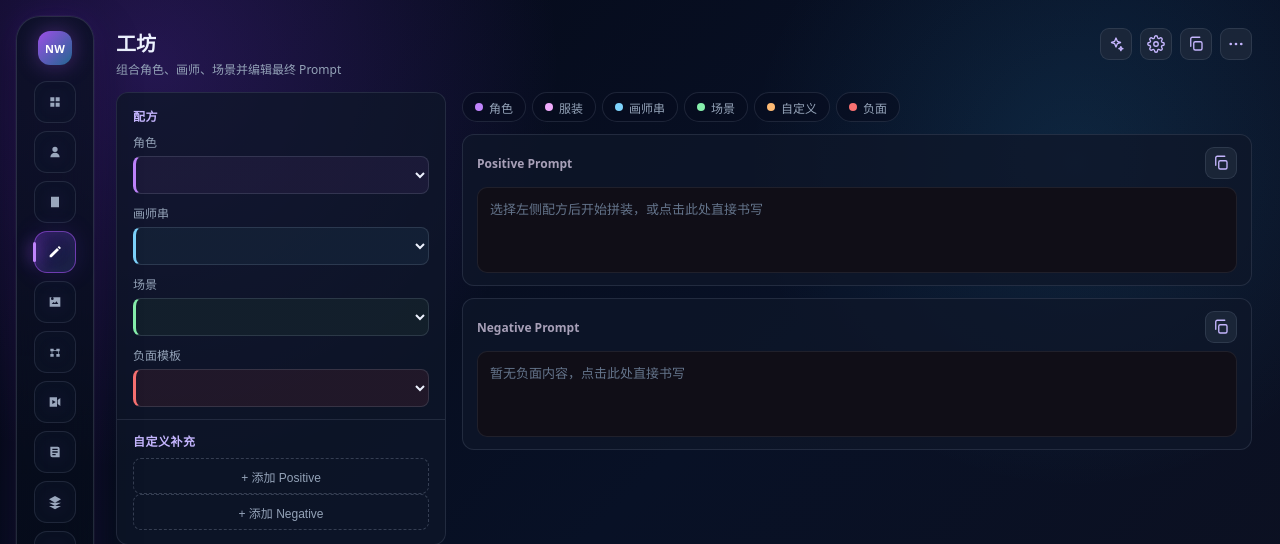
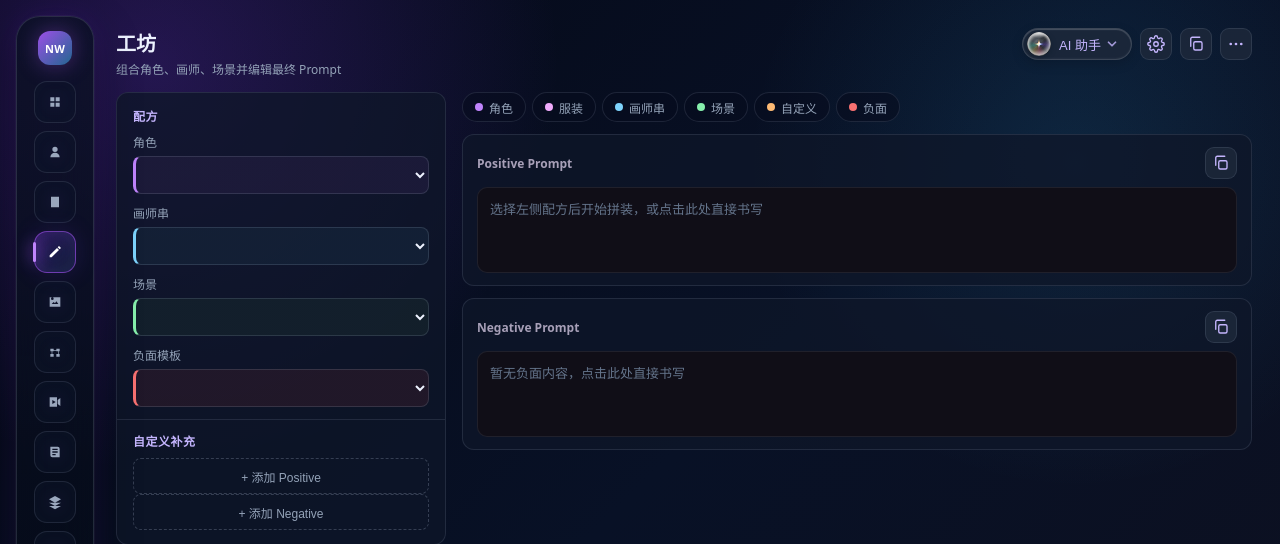
Before and after one commit to JadeCake5/night-wardrobe, a FastAPI app: page /workshop in a window 1280 px wide. Shown: the top 544 px of the page. Run offline with FastAPI, Linux system fonts and the light colour scheme; data comes from the database, SQL or seed files in the repository; data that the repository does not hold is empty; style sheets or scripts are compiled from the project's sources; some libraries are stand-ins or nearby versions.

Commit message:
chore: 发布 v1.24.7

```diff
--- a/tag_manager/app.py
+++ b/tag_manager/app.py
@@ -57,7 +57,7 @@ from .workflows import WORKFLOW_DIR, WORKFLOW_EXTENSIONS, export_workflows_zip,
 
 DEV_MODE = os.environ.get("WARDROBE_DEV", "").lower() in ("1", "true", "yes")
 
-app = FastAPI(title="夜之主衣柜", version="1.24.6")
+app = FastAPI(title="夜之主衣柜", version="1.24.7")
 app.include_router(tag_api_router)
 app.include_router(video_decrypt_router)
 app.include_router(lora_router)
--- a/tag_manager/static/style.css
+++ b/tag_manager/static/style.css
@@ -690,7 +690,7 @@
 /* 工坊工具栏纯图标按钮：沿用图库 .icon-btn 视觉（v1.20.0） */
 .ws-header-actions .icon-btn, .ws-editor-actions .icon-btn { display: inline-flex; align-items: center; justify-content: center; width: 32px; height: 32px; min-height: 32px; padding: 0; border: 1px solid var(--line); border-radius: 9px; background: rgba(30,41,59,.82); color: #c4b5fd; cursor: pointer; transition: background .15s, border-color .15s, color .15s; box-shadow: none; }
 .ws-header-actions .icon-btn:hover, .ws-editor-actions .icon-btn:hover { background: rgba(76,29,149,.55); border-color: var(--line-hot); color: #f5f3ff; }
-.ws-copilot-btn { color: #d8b4fe; border-color: rgba(168,85,247,.4); }
+
 
 /* 主布局：配方区 + Prompt 工作区；Copilot 打开时在同一 flex 行停靠，不覆盖 */
 .ws-workbench { display: flex; align-items: stretch; gap: 0; min-height: calc(100vh - 108px); }
@@ -813,7 +813,7 @@
 .ws-copilot-resizer:hover, .ws-workbench.is-resizing .ws-copilot-resizer { background: linear-gradient(90deg, transparent, rgba(168,85,247,.28)); }
 .ws-copilot-resizer[hidden] { display: none; }
 .ws-copilot-mask { display: none; }
-.ws-copilot-btn[aria-pressed="true"] { background: rgba(124,58,237,.28); color: #e9d5ff; border-color: rgba(168,85,247,.48); }
+.copilot-sparkle-btn[aria-pressed="true"] { background: rgba(124,58,237,.28); border-color: rgba(168,85,247,.48); }
 
 /* 输入区压低 + 顶部留白收紧，把空间让给消息列表（Island 构建产物 copilot.css 的作用域覆盖，选择器优先级更高） */
 .ws-copilot-pane #workshop-copilot-root textarea[data-copilot-input] { min-height: 60px; max-height: 150px; padding-top: 8px; padding-bottom: 4px; }
@@ -1020,3 +1020,141 @@
 .icon-menu button:hover { background: rgba(76, 29, 149, .45); transform: none; box-shadow: none; }
 .icon-menu button.danger { color: #fda4af; }
 .icon-menu button.danger:hover { background: rgba(159, 18, 57, .38); transform: none; box-shadow: none; }
+
+/* Sparkle Copilot Button */
+.copilot-sparkle-btn {
+  position: relative;
+  display: inline-flex;
+  align-items: center;
+  gap: 8px;
+  padding: 4px 12px 4px 4px;
+  border-radius: 999px;
+  background: rgba(30,41,59,.82);
+  backdrop-filter: blur(24px);
+  -webkit-backdrop-filter: blur(24px);
+  border: 1px solid rgba(255, 255, 255, 0.15);
+  box-shadow:
+    inset 0 1px 1px rgba(255, 255, 255, 0.2),
+    inset 0 -1px 2px rgba(255, 255, 255, 0.05),
+    0 4px 12px rgba(0, 0, 0, 0.15);
+  color: #fff;
+  cursor: pointer;
+  transition: background 0.2s, border-color 0.2s;
+  height: 32px;
+  box-sizing: border-box;
+}
+
+.copilot-sparkle-btn:hover {
+  background: rgba(76,29,149,.55);
+  border-color: var(--line-hot);
+  transform: none; /* Must not move */
+  box-shadow:
+    inset 0 1px 1px rgba(255, 255, 255, 0.2),
+    inset 0 -1px 2px rgba(255, 255, 255, 0.05),
+    0 4px 12px rgba(0, 0, 0, 0.25);
+}
+
+.copilot-sparkle-badge {
+  position: relative;
+  width: 24px;
+  height: 24px;
+  border-radius: 50%;
+  background:
+    radial-gradient(ellipse 60% 45% at 50% 0%, rgba(255,255,255,0.7) 0%, transparent 60%),
+    radial-gradient(ellipse 70% 50% at 50% 100%, rgba(255,255,255,0.25) 0%, transparent 60%),
+    radial-gradient(circle at 40% 40%, #5a626c 0%, #20242a 45%, #0f1115 80%);
+  display: flex;
+  align-items: center;
+  justify-content: center;
+  box-shadow:
+    inset 0 -1px 3px rgba(0, 0, 0, 0.9),
+    inset 0 1px 2px rgba(255, 255, 255, 0.4),
+    0 2px 6px rgba(0, 0, 0, 0.2);
+  overflow: hidden;
+  flex: 0 0 auto;
+}
+
+.copilot-sparkle-badge-bg {
+  position: absolute;
+  inset: 0;
+  border-radius: 50%;
+  background: repeating-linear-gradient(
+    135deg,
+    transparent 0px,
+    rgba(255, 255, 255, 0.03) 1px,
+    transparent 2px,
+    rgba(0, 0, 0, 0.04) 3px,
+    transparent 4px
+  );
+  -webkit-mask: radial-gradient(circle at center, #fff 30%, transparent 95%);
+  pointer-events: none;
+}
+
+.copilot-sparkle-badge-rim {
+  position: absolute;
+  inset: 0;
+  border-radius: 50%;
+  box-shadow:
+    inset 1px 2px 3px rgba(255, 255, 255, 0.6),
+    inset -1px -2px 4px rgba(255, 255, 255, 0.7),
+    inset 0 0 1px rgba(255, 255, 255, 0.4);
+  border: 1px solid rgba(255, 255, 255, 0.5);
+  pointer-events: none;
+  z-index: 3;
+}
+
+.copilot-sparkle-badge-rim::after {
+  content: "";
+  position: absolute;
+  inset: 0;
+  border-radius: 50%;
+  background: conic-gradient(
+    from 135deg,
+    transparent 0deg,
+    rgba(255, 50, 100, 0.4) 40deg,
+    rgba(255, 200, 50, 0.4) 80deg,
+    rgba(50, 255, 200, 0.4) 120deg,
+    transparent 160deg,
+    transparent 280deg,
+    rgba(100, 50, 255, 0.4) 320deg,
+    transparent 360deg
+  );
+  mix-blend-mode: overlay;
+  opacity: 0.6;
+}
+
+.copilot-sparkle-icon {
+  position: relative;
+  z-index: 2;
+  width: 14px;
+  height: 14px;
+  filter:
+    drop-shadow(0 1px 1.5px rgba(0, 0, 0, 0.75))
+    drop-shadow(0 0 3px rgba(255, 255, 255, 0.2));
+}
+
+.copilot-sparkle-text {
+  font-size: 13px;
+  font-weight: 500;
+  color: #c4b5fd;
+  transition: color 0.15s;
+}
+
+.copilot-sparkle-btn:hover .copilot-sparkle-text,
+.copilot-sparkle-btn[aria-pressed="true"] .copilot-sparkle-text {
+  color: #f5f3ff;
+}
+
+.copilot-sparkle-chevron {
+  width: 14px;
+  height: 14px;
+  opacity: 0.8;
+  color: #c4b5fd;
+  margin-left: -4px;
+  transition: transform 0.2s, color 0.15s;
+}
+
+.copilot-sparkle-btn[aria-pressed="true"] .copilot-sparkle-chevron {
+  transform: rotate(180deg);
+  color: #f5f3ff;
+}
--- a/tag_manager/templates/base.html
+++ b/tag_manager/templates/base.html
@@ -4,14 +4,14 @@
   <meta charset="utf-8">
   <meta name="viewport" content="width=device-width, initial-scale=1">
   <title>夜之主衣柜</title>
-  <link rel="stylesheet" href="/static/style.css?v=89">
+  <link rel="stylesheet" href="/static/style.css?v=90">
 </head>
 <body>
   <div class="app-layout">
     <aside class="app-sidebar">
       <a class="brand" href="/">
         <span class="brand-mark">NW</span>
-        <span class="brand-copy">夜之主衣柜 <small>v1.24.6</small></span>
+        <span class="brand-copy">夜之主衣柜 <small>v1.24.7</small></span>
       </a>
       <nav class="side-nav" data-main-nav aria-label="主导航">
         <a class="nav-item" href="/tags" title="Tag 库">
--- a/tag_manager/templates/workshop.html
+++ b/tag_manager/templates/workshop.html
@@ -6,11 +6,30 @@
     <p>组合角色、画师、场景并编辑最终 Prompt</p>
   </div>
   <div class="ws-header-actions">
-    <button type="button" id="wsCopilotBtn" class="icon-btn ws-copilot-btn" aria-pressed="false" aria-controls="copilotDrawer" title="AI 助手：打开或收起助手面板" aria-label="AI 助手">
-      <svg viewBox="0 0 24 24" fill="none" stroke="currentColor" stroke-width="1.8" stroke-linecap="round" stroke-linejoin="round" aria-hidden="true"><path d="M12 4l1.8 4.4L18 10l-4.2 1.6L12 16l-1.8-4.4L6 10l4.2-1.6z"/><path d="M18.5 15.5l.8 1.9 1.9.8-1.9.8-.8 1.9-.8-1.9-1.9-.8 1.9-.8z"/></svg>
+    <button type="button" id="wsCopilotBtn" class="copilot-sparkle-btn" aria-pressed="false" aria-controls="copilotDrawer" title="AI 助手（空格）" aria-label="AI 助手">
+      <div class="copilot-sparkle-badge">
+        <div class="copilot-sparkle-badge-bg"></div>
+        <svg class="copilot-sparkle-icon" viewBox="0 0 24 24" fill="none" xmlns="http://www.w3.org/2000/svg" aria-hidden="true">
+          <defs>
+            <linearGradient id="copilot-sparkle-grad" x1="0%" y1="0%" x2="100%" y2="100%">
+              <stop offset="0%" stop-color="#ff4444"/>
+              <stop offset="30%" stop-color="#ff9933"/>
+              <stop offset="50%" stop-color="#ffffff"/>
+              <stop offset="70%" stop-color="#66b2ff"/>
+              <stop offset="100%" stop-color="#3366ff"/>
+            </linearGradient>
+          </defs>
+          <path d="M12 1.5 C12 10 14 12 22.5 12 C14 12 12 14 12 22.5 C12 14 10 12 1.5 12 C10 12 12 10 12 1.5 Z" fill="url(#copilot-sparkle-grad)"/>
+        </svg>
+        <div class="copilot-sparkle-badge-rim"></div>
+      </div>
+      <span class="copilot-sparkle-text">AI 助手</span>
+      <svg class="copilot-sparkle-chevron" viewBox="0 0 24 24" fill="none" stroke="currentColor" stroke-width="3" stroke-linecap="round" stroke-linejoin="round" aria-hidden="true">
+        <path d="M6 9l6 6 6-6"/>
+      </svg>
     </button>
     <button type="button" id="wsLlmSettingsBtn" class="icon-btn" title="AI 提示词助手设置" aria-label="AI 提示词助手设置" aria-haspopup="dialog" aria-controls="wsLlmSettingsDialog" onclick="openCopilotSettingsDialog()">
-      <svg viewBox="0 0 24 24" fill="none" stroke="currentColor" stroke-width="1.8" stroke-linecap="round" stroke-linejoin="round" aria-hidden="true"><circle cx="12" cy="12" r="3"/><path d="M19.4 15a1.65 1.65 0 0 0 .33 1.82l.06.06a2 2 0 1 1-2.83 2.83l-.06-.06a1.65 1.65 0 0 0-1.82-.33 1.65 1.65 0 0 0-1 1.51V21a2 2 0 1 1-4 0v-.09A1.65 1.65 0 0 0 9 19.4a1.65 1.65 0 0 0-1.82.33l-.06.06a2 2 0 1 1-2.83-2.83l.06-.06A1.65 1.65 0 0 0 4.68 15a1.65 1.65 0 0 0-1.51-1H3a2 2 0 1 1 0-4h.09A1.65 1.65 0 0 0 4.6 9a1.65 1.65 0 0 0-.33-1.82l-.06-.06a2 2 0 1 1 2.83-2.83l.06.06A1.65 1.65 0 0 0 9 4.68a1.65 1.65 0 0 0 1-1.51V3a2 2 0 1 1 4 0v.09A1.65 1.65 0 0 0 15 4.6a1.65 1.65 0 0 0 1.82-.33l.06-.06a2 2 0 1 1 2.83 2.83l-.06.06A1.65 1.65 0 0 0 19.4 9a1.65 1.65 0 0 0 1.51 1H21a2 2 0 1 1 0 4h-.09A1.65 1.65 0 0 0 19.4 15z"/></svg>
+      <svg viewBox="0 0 24 24" fill="none" stroke="currentColor" stroke-width="1.8" stroke-linecap="round" stroke-linejoin="round" aria-hidden="true"><circle cx="12" cy="12" r="3"/><path d="M19.4 15a1.65 1.65 0 0 0 .33 1.82l.06.06a2 2 0 1 1-2.83 2.83l-.06-.06a1.65 1.65 0 0 0-1.82-.33 1.65 1.65 0 0 0-1 1.51V21a2 2 0 1 1-4 0v-.09A1.65 1.65 0 0 0 9 19.4a1.65 1.65 0 0 0-1.82.33l-.06.06a2 2 0 1 1-2.83-2.83l.06-.06A1.65 1.65 0 0 0 4.68 15a1.65 1.65 0 0 0-1.51-1H3a2 2 0 1 1 0-4h.09A1.65 1.65 0 0 0 4.6 9a1.65 1.65 0 0 0-.33-1.82l-.06-.06a2 2 0 1 1 2.83-2.83l.06.06A1.65 1.65 0 0 0 9 4.68a1.65 1.65 0 0 0 1-1.51V3a2 2 0 1 1 4 0v.09A1.65 1.65 0 0 0 15 4.6a1.65 1.65 0 0 0 1.82-.33l.06.06a2 2 0 1 1 2.83 2.83l-.06.06A1.65 1.65 0 0 0 19.4 9a1.65 1.65 0 0 0 1.51 1H21a2 2 0 1 1 0 4h-.09A1.65 1.65 0 0 0 19.4 15z"/></svg>
     </button>
     <button type="button" class="icon-btn" onclick="copyBoth()" title="复制全部" aria-label="复制全部">
       <svg viewBox="0 0 24 24" fill="none" stroke="currentColor" stroke-width="1.8" stroke-linecap="round" stroke-linejoin="round" aria-hidden="true"><rect x="9" y="9" width="11" height="11" rx="2"/><path d="M5 15V5a2 2 0 0 1 2-2h10"/></svg>
```
Also changed, not shown: tag_manager/tests/test_copilot_settings.py (+2 -2 lines), tag_manager/tests/test_gacha.py (+2 -2 lines), tag_manager/tests/test_manga.py (+3 -3 lines), tag_manager/tests/test_next_version.py (+2 -2 lines), tag_manager/tests/test_tag_drawer_layout.py (+3 -3 lines), tag_manager/tests/test_video_decrypt.py (+2 -2 lines), tag_manager/tests/test_workshop_copilot.py (+2 -2 lines), tag_manager/README.md.
